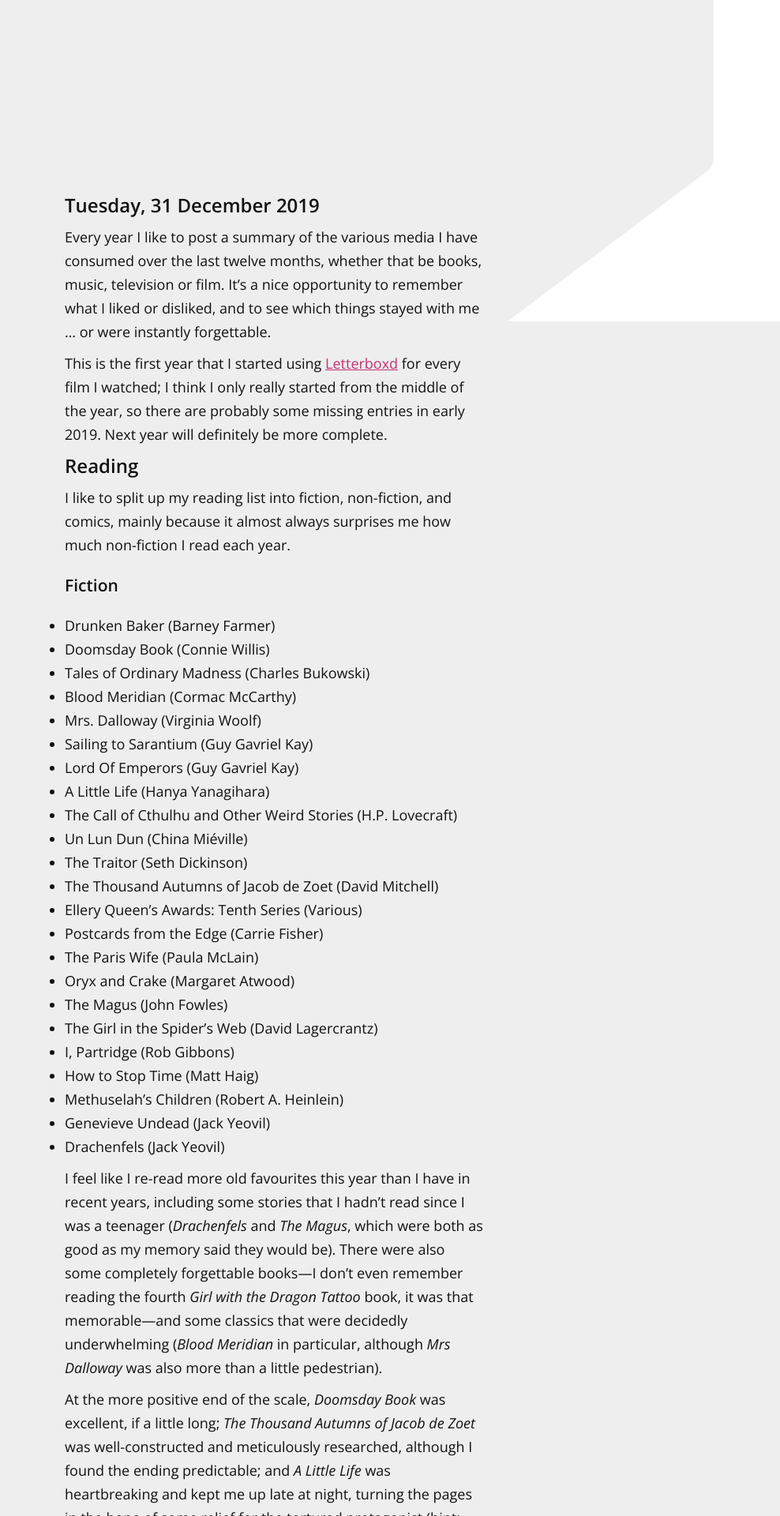
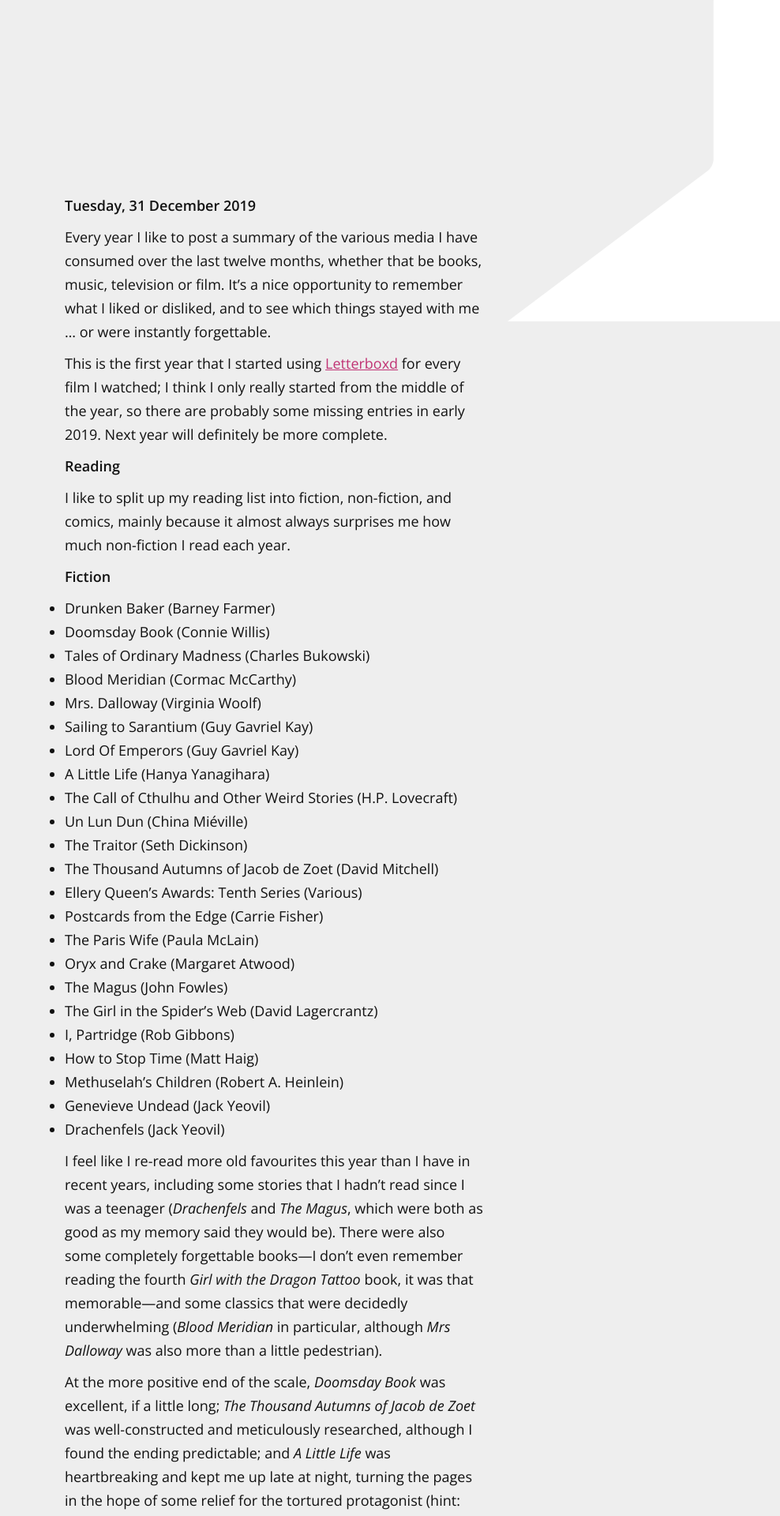
Before and after one commit to matthewpennell/matthewpennell.com, a Jekyll site: the page built from index.html, in a window 1280 px wide. Shown: the part 493-2413 px from the top of the page at 79% size, without its empty margins (292-1280 px from the left). Built offline with Jekyll 4.4.1, drawn with Linux system fonts in a browser that asks for light colours; the list of posts is cut into pages by our own code.

Commit message:
Update main.scss

```diff
--- a/_sass/main.scss
+++ b/_sass/main.scss
@@ -75,19 +75,10 @@ a:visited, a:hover {
     width: 345px;
 }
 
-.content h2, .site-name {
+.content h2, .content h3, .site-name {
     font: 18px/30px "Open Sans", Helvetica, Arial, sans-serif;
     font-weight: 600;
     margin: 0 0 10px;
-}
-
-.content h2 {
-    font-size: 24px;
-}
-
-.content h3 {
-    font-size: 21px;
-    line-height: 30px;
 }
 
 a.site-name {
```
